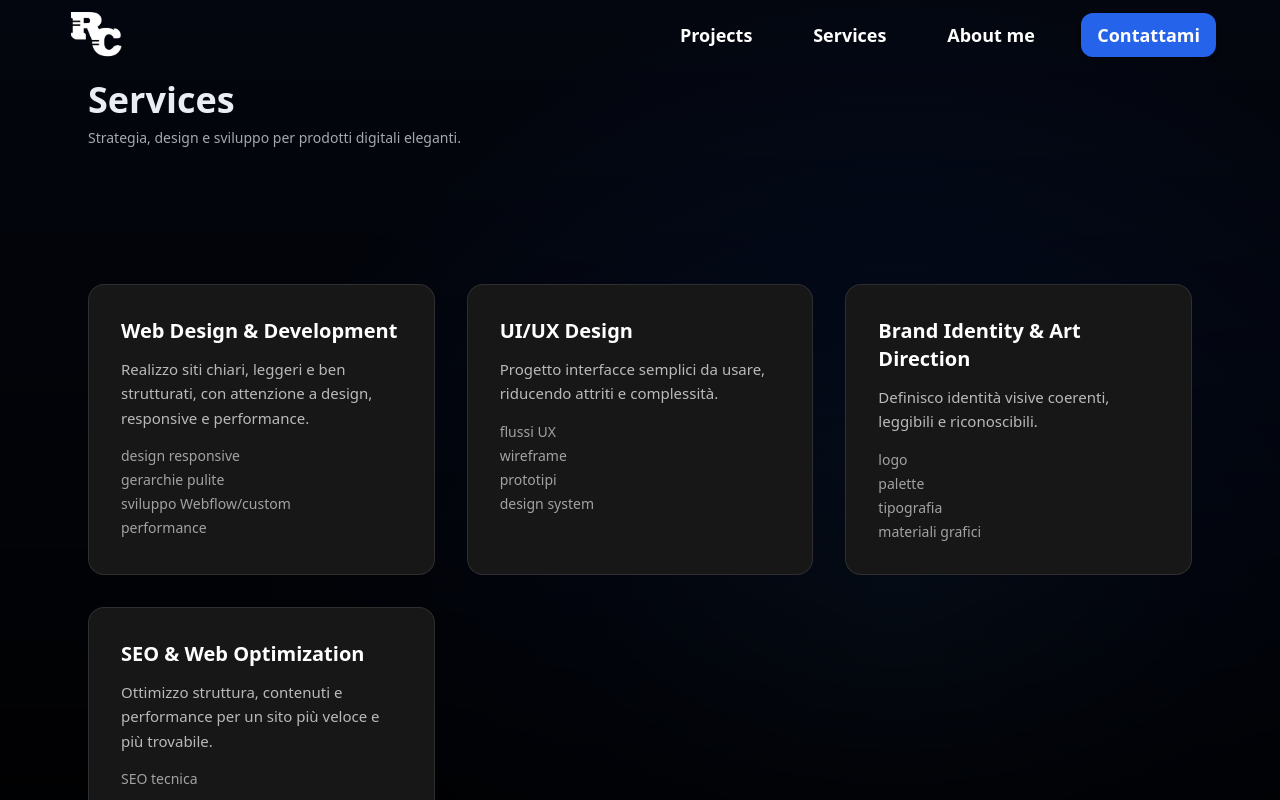
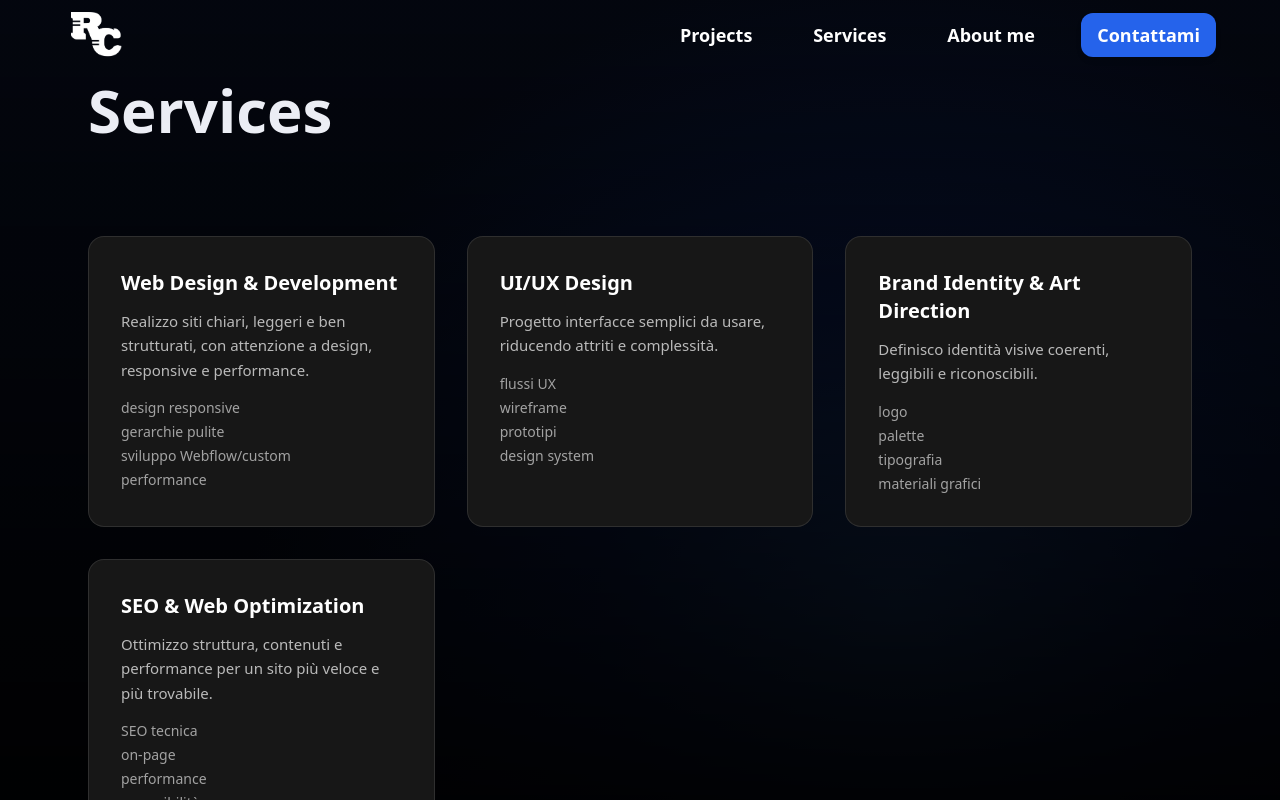
Before and after one commit to Riccardocassis/personal-website-v2, a Vue app: page /services in a window 1280 px wide. Shown: the top 800 px of the page. Built offline with nearby package versions, Linux system fonts and the light colour scheme.

Commit message:
Aggiorna il titolo e il layout del componente Services per una presentazione più coerente e impattante.

```diff
--- a/src/pages/Services.vue
+++ b/src/pages/Services.vue
@@ -1,12 +1,11 @@
 <template>
   <section class="max-w-6xl mx-auto px-4 py-20 text-white">
-    <header class="mb-10 px-2">
-      <h2 class="text-3xl md:text-4xl font-semibold">Services</h2>
-      <p class="text-white/70 mt-2 text-sm">Strategia, design e sviluppo per prodotti digitali eleganti.</p>
+    <header class="mb-4 px-2">
+      <h1 class="text-3xl md:text-6xl font-extrabold text-white leading-tight">Services</h1>
     </header>
 
     <!-- Symmetric 2x2 icon block -->
-    <div class="icons-2x2 mx-auto mb-8">
+    <div class="icons-2x2 mx-auto mb-4">
       <div class="grid grid-cols-2 gap-4 w-max mx-auto">
         <div class="w-6 h-6 rounded-full bg-white/6"></div>
         <div class="w-6 h-6 rounded-full bg-white/6"></div>
```
